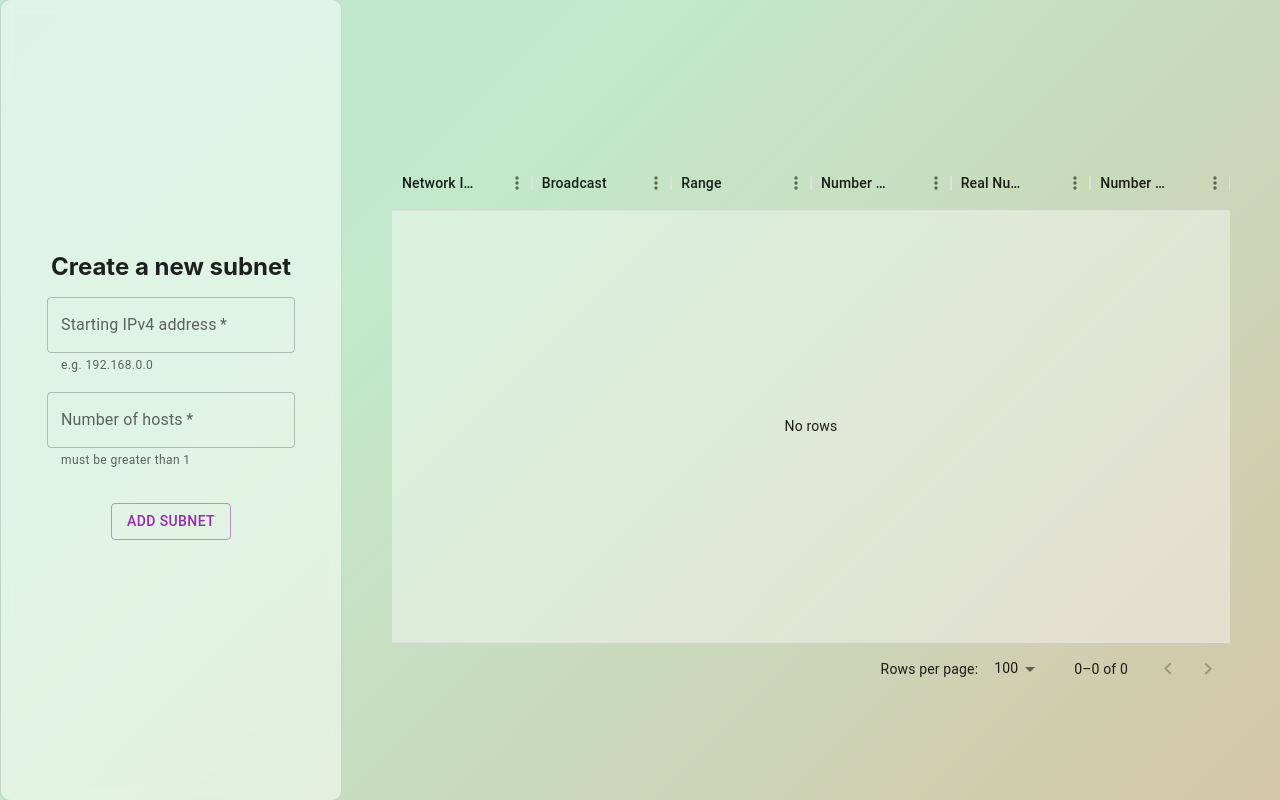
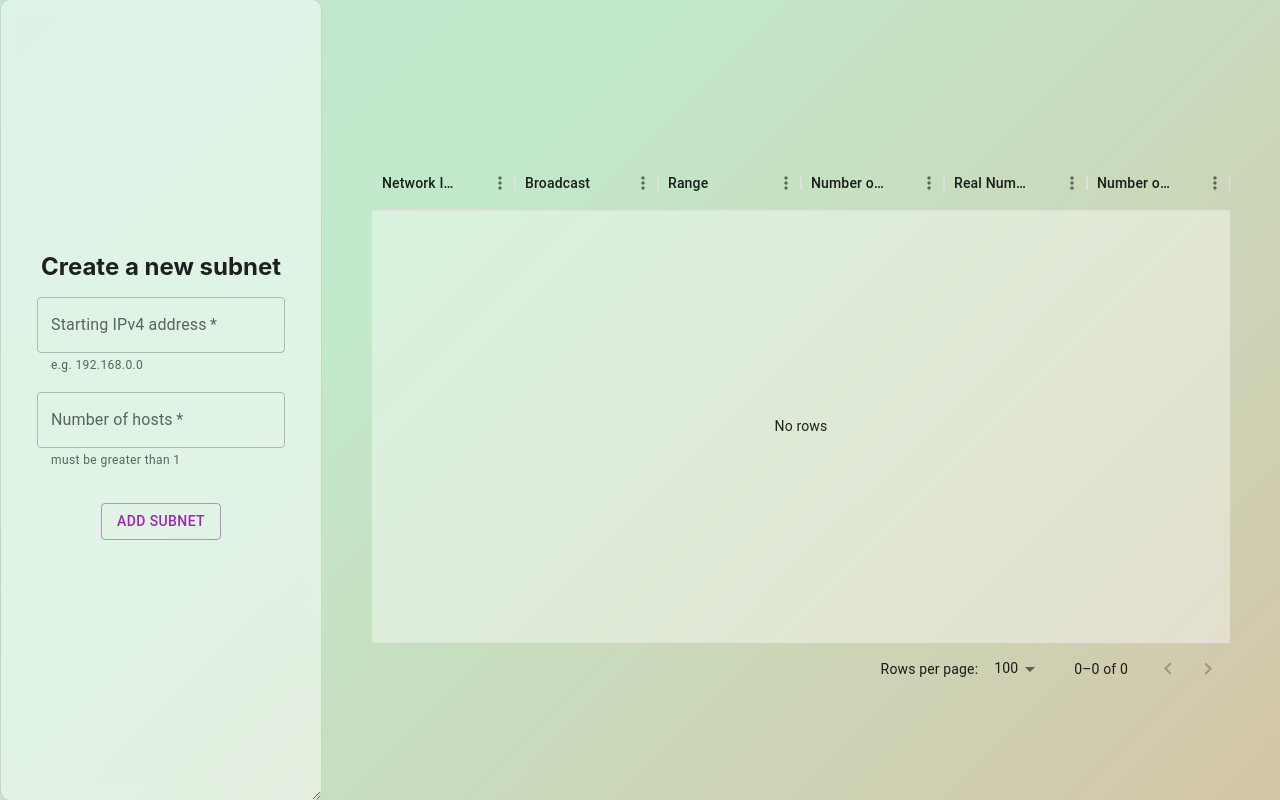
Before and after one commit to LuMarans30/Subnetting-react, a React (Create React App) app: page / in a window 1280 px wide. Built offline with nearby package versions, Linux system fonts and the light colour scheme.

Commit message:
resizable form

```diff
--- a/src/App.css
+++ b/src/App.css
@@ -12,11 +12,13 @@
 
 .Card {
 	height: 100%;
-	width: 300px;
+	width: max-content;
 	border-radius: 10px;
 	text-align: center;
 	padding-left: 20px;
 	padding-right: 20px;
+	resize: horizontal;
+	min-width: max-content;
 }
 
 @keyframes gradient {
```
